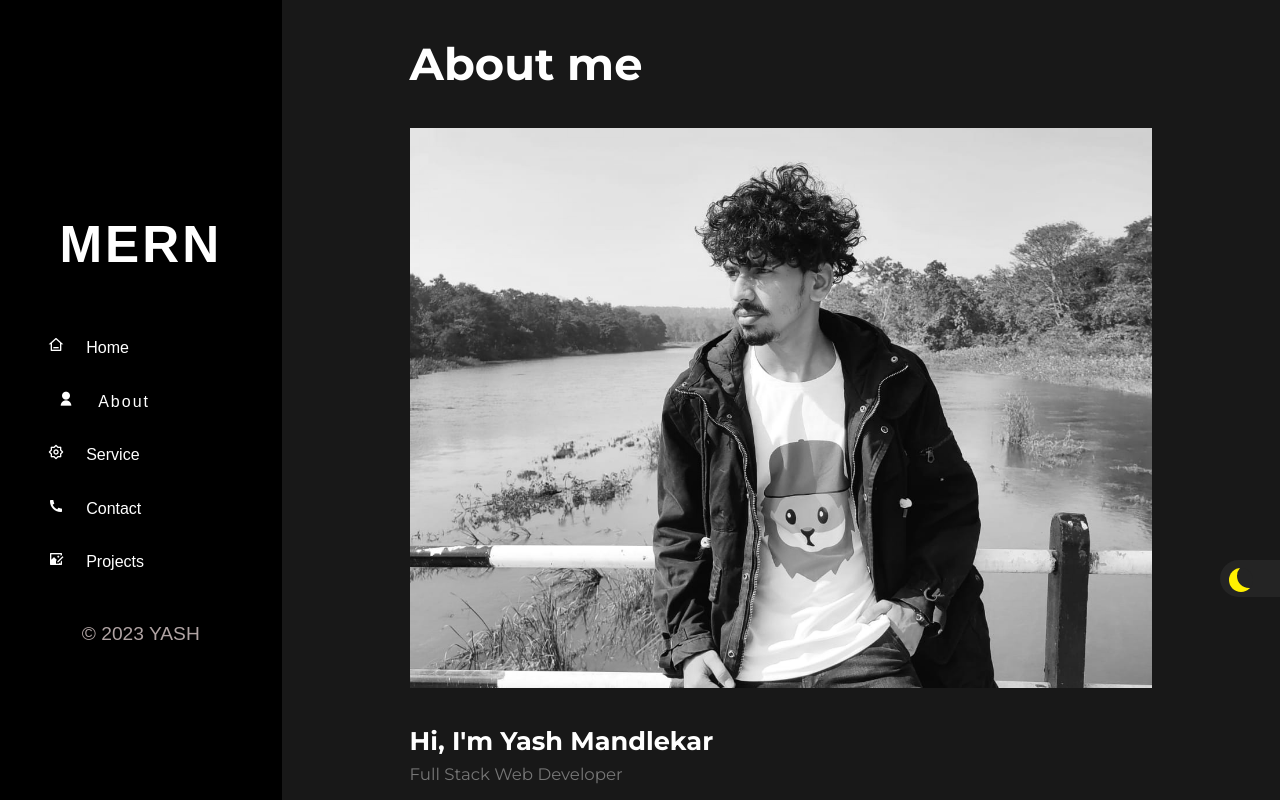
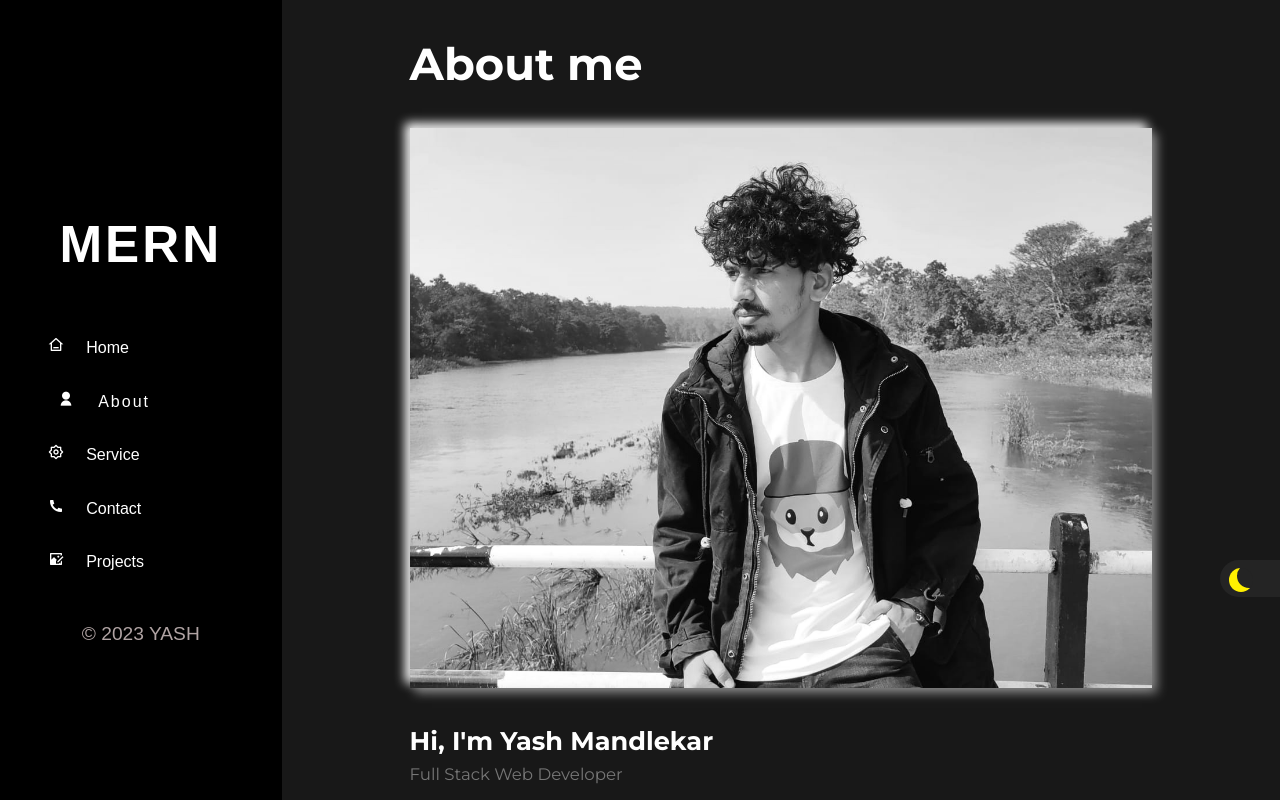
Before and after one commit to yash-mandlekar/portfolio, a React (Create React App) app: page /about in a window 1280 px wide. In both pictures the pointer is over the element 780 px from the left and 408 px from the top of the page. Built offline with nearby package versions, Linux system fonts and the light colour scheme.

Commit message:
updating

```diff
--- a/src/Components/About/About.css
+++ b/src/Components/About/About.css
@@ -6,6 +6,11 @@
   width: 78%;
   font-family: Montserrat;
   padding: 0% 10%;
+  box-shadow: 5px 5px 10px #dedede, -5px -5px 10px #e2e2e2;
+}
+.about2:hover {
+  transition: cubic-bezier(0.19, 1, 0.22, 1) 1s;
+  box-shadow: 5px 5px 10px #848484, -5px -5px 10px #ffffff;
 }
 .abouttop h1 {
   color: white;
@@ -28,6 +33,7 @@
   /* black and white filter */
   filter: grayscale(100%);
 }
+
 .about3 {
   width: 100%;
   padding: 5% 0%;
```
